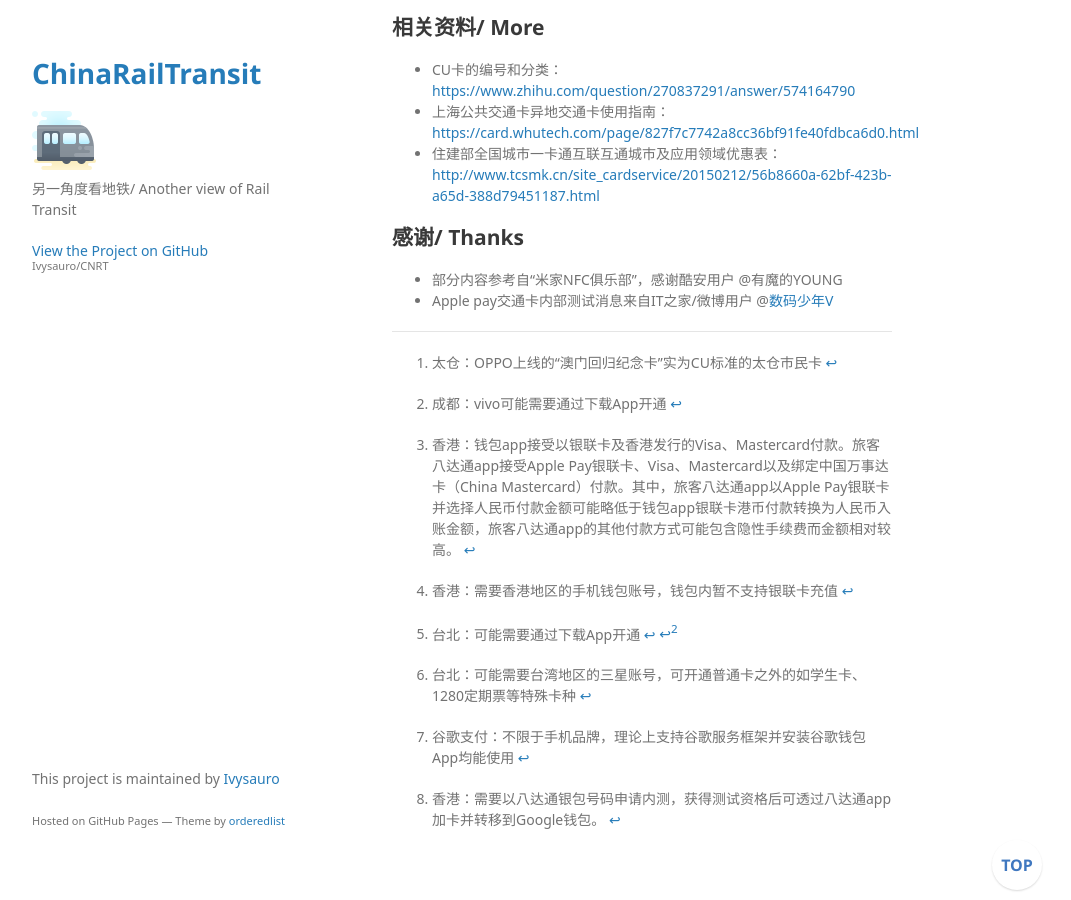
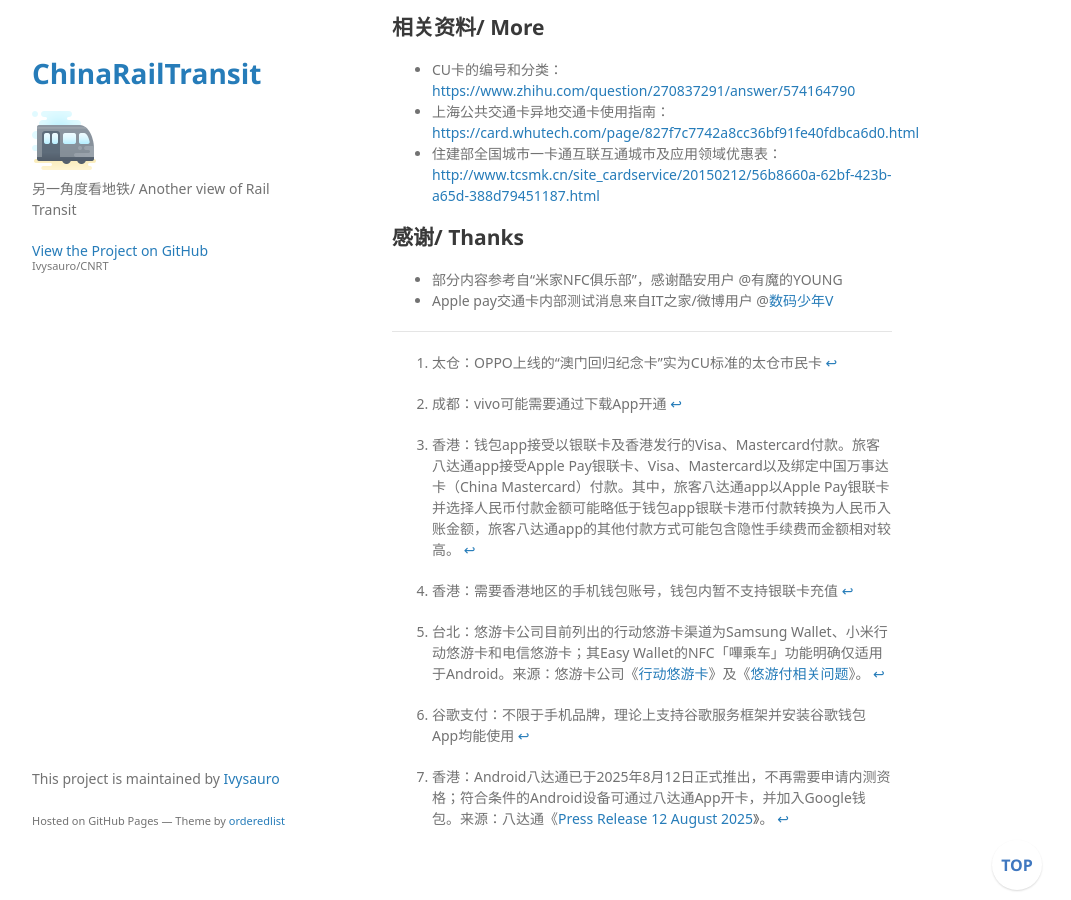
Before and after one commit to Ivysauro/CNRT, a Jekyll site: the page built from data/NFC.md, in a window 1280 px wide and 900 px high, scrolled down 8630 px. Shown: the whole window, without its empty margins (178-1249 px from the left). Built offline with Jekyll 4.4.1, drawn with Linux system fonts in a browser that asks for light colours; some web fonts are replaced; our own code applies the rules of GitHub Pages for plain Markdown files; a script that is not in the unit is left out.

Commit message:
fix(nfc): update Octopus and EasyCard mobile-card status
Evidence: Octopus Cards Limited announced the full public launch of Octopus on Android on 2025-08-12, replacing the prior Preview Release requirement. Source: https://www.octopus.com.hk/en/corporate/media/press-releases/2025/20250812.html

Evidence: EasyCard's current official mobile-card catalogue lists Samsung Wallet, Xiaomi and telecom cards, while Easy Wallet NFC transit is Android-only. Sources: https://www.easycard.com.tw/mobilecards and https://www.easycard.com.tw/faq?cls=1576547197

Resolves the verified mobile-card status updates in #84.

```diff
--- a/data/NFC.md
+++ b/data/NFC.md
@@ -144,9 +144,8 @@
 [^cd]: 成都：vivo可能需要通过下载App开通
 [^hk2]: 香港：钱包app接受以银联卡及香港发行的Visa、Mastercard付款。旅客八达通app接受Apple Pay银联卡、Visa、Mastercard以及绑定中国万事达卡（China Mastercard）付款。其中，旅客八达通app以Apple Pay银联卡并选择人民币付款金额可能略低于钱包app银联卡港币付款转换为人民币入账金额，旅客八达通app的其他付款方式可能包含隐性手续费而金额相对较高。
 [^hk]: 香港：需要香港地区的手机钱包账号，钱包内暂不支持银联卡充值
-[^hk3]: 香港：需要以八达通银包号码申请内测，获得测试资格后可透过八达通app加卡并转移到Google钱包。
-[^yy]: 台北：可能需要通过下载App开通
-[^yy2]: 台北：可能需要台湾地区的三星账号，可开通普通卡之外的如学生卡、1280定期票等特殊卡种
+[^hk3]: 香港：Android八达通已于2025年8月12日正式推出，不再需要申请内测资格；符合条件的Android设备可通过八达通App开卡，并加入Google钱包。来源：八达通《[Press Release 12 August 2025](https://www.octopus.com.hk/en/corporate/media/press-releases/2025/20250812.html)》。
+[^yy2]: 台北：悠游卡公司目前列出的行动悠游卡渠道为Samsung Wallet、小米行动悠游卡和电信悠游卡；其Easy Wallet的NFC「嗶乘车」功能明确仅适用于Android。来源：悠游卡公司《[行动悠游卡](https://www.easycard.com.tw/mobilecards)》及《[悠游付相关问题](https://www.easycard.com.tw/faq?cls=1576547197)》。
 [^gpay]: 谷歌支付：不限于手机品牌，理论上支持谷歌服务框架并安装谷歌钱包App均能使用
 
 ### 其他品牌/ Others
```
Also changed, not shown: other parts of data/NFC.md (+2 -2 lines).
